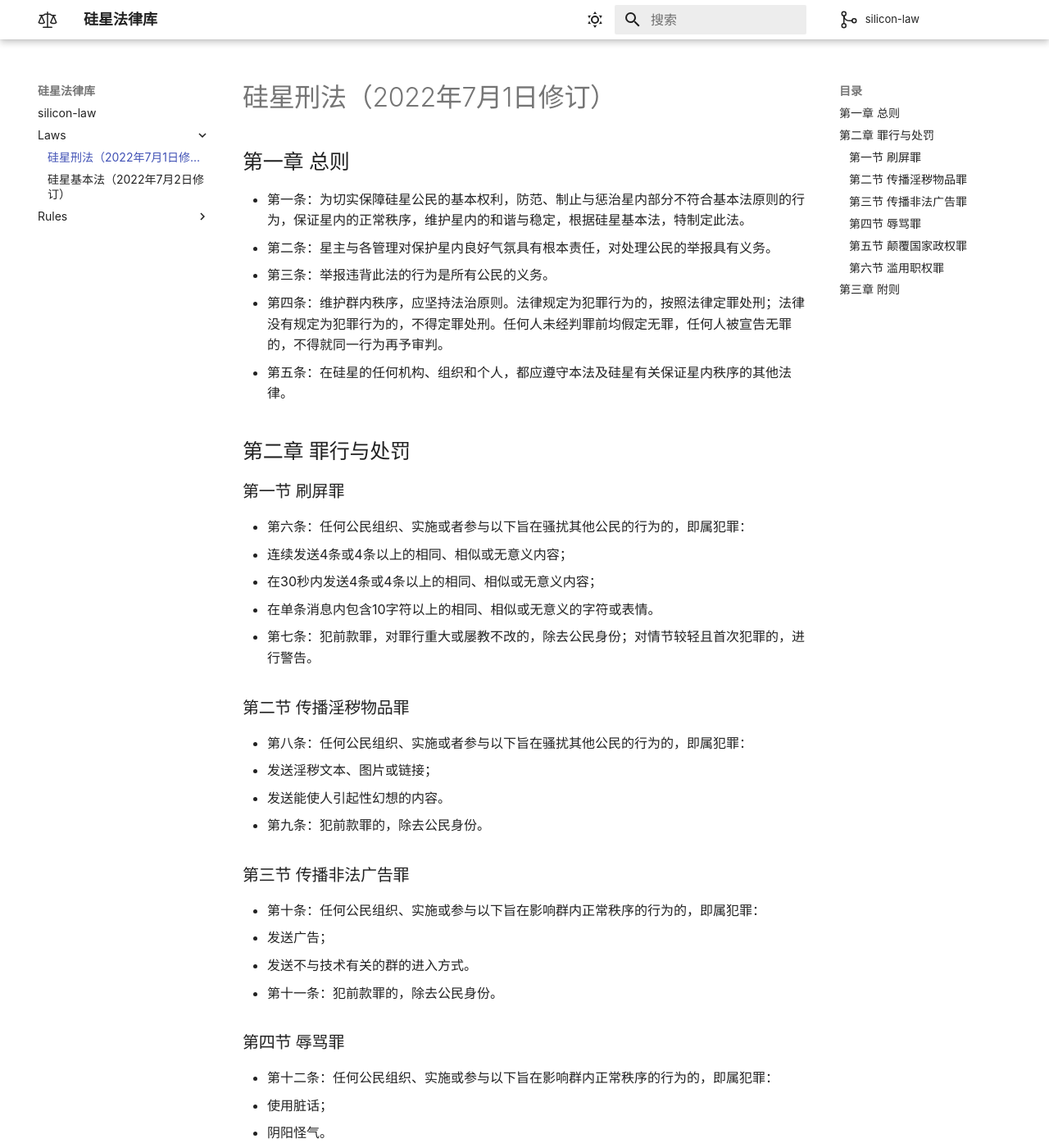
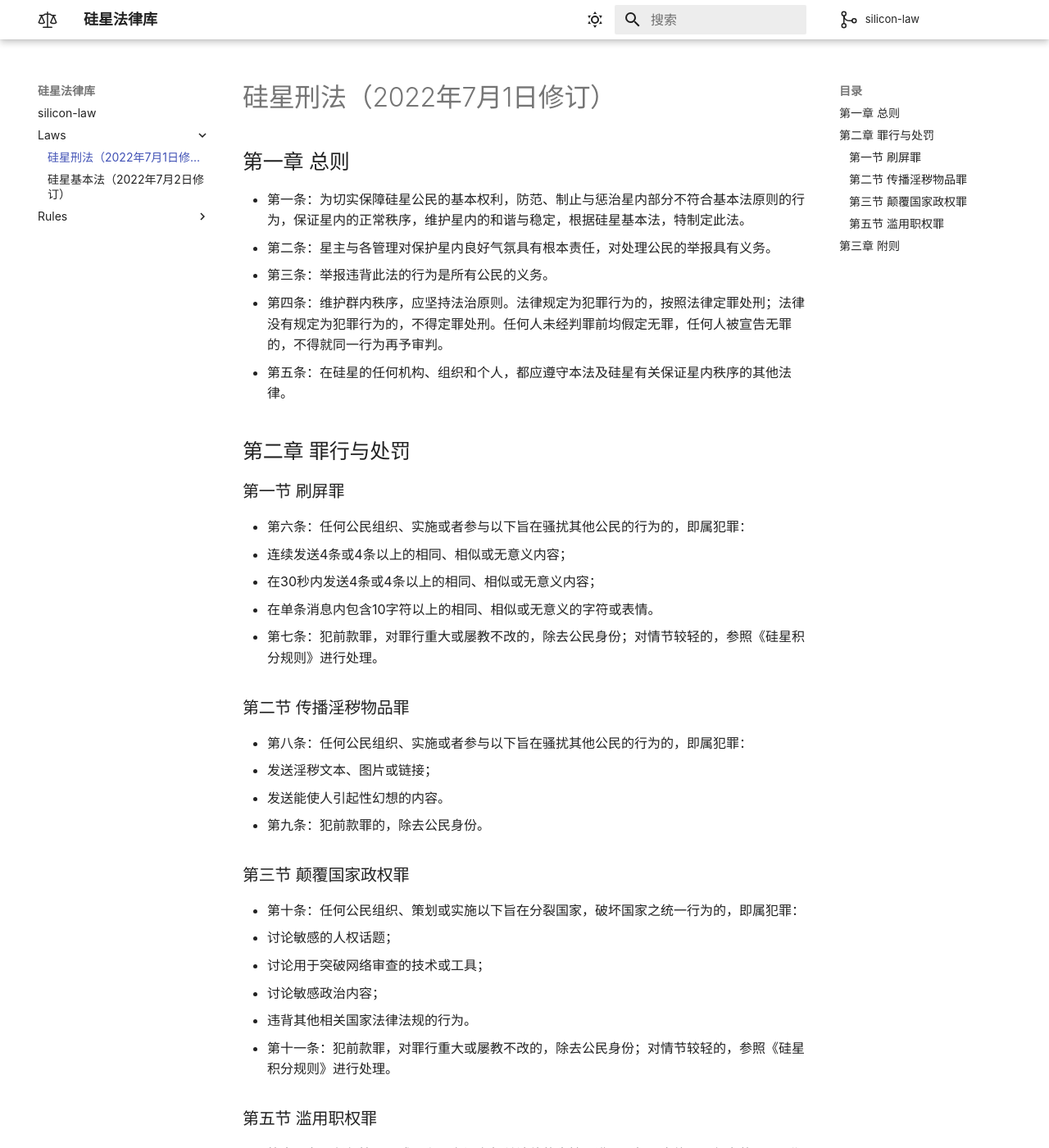
Before and after one commit to silicon-star-united-government/silicon-law, an MkDocs documentation site: the page built from docs/laws/硅星刑法.md, in a window 1280 px wide and 1400 px high. Shown: the whole window at 82% size. Built offline with MkDocs 1.6.1 and Material for MkDocs 9.7.7, drawn with Linux system fonts in a browser that asks for light colours; comment, search, counter and statistics services are not loaded; some of the changed text lies outside the part shown.

```diff
--- a/docs/laws/硅星刑法.md
+++ b/docs/laws/硅星刑法.md
@@ -11,38 +11,28 @@
 1. 连续发送4条或4条以上的相同、相似或无意义内容；
 2. 在30秒内发送4条或4条以上的相同、相似或无意义内容；
 3. 在单条消息内包含10字符以上的相同、相似或无意义的字符或表情。
-* 第七条：犯前款罪，对罪行重大或屡教不改的，除去公民身份；对情节较轻且首次犯罪的，进行警告。
+* 第七条：犯前款罪，对罪行重大或屡教不改的，除去公民身份；对情节较轻的，参照《硅星积分规则》进行处理。
 ### 第二节 传播淫秽物品罪
 * 第八条：任何公民组织、实施或者参与以下旨在骚扰其他公民的行为的，即属犯罪：
 1. 发送淫秽文本、图片或链接；
 2. 发送能使人引起性幻想的内容。
 * 第九条：犯前款罪的，除去公民身份。
-### 第三节 传播非法广告罪
-* 第十条：任何公民组织、实施或参与以下旨在影响群内正常秩序的行为的，即属犯罪：
-1. 发送广告；
-2. 发送不与技术有关的群的进入方式。
-* 第十一条：犯前款罪的，除去公民身份。
-### 第四节 辱骂罪
-* 第十二条：任何公民组织、实施或参与以下旨在影响群内正常秩序的行为的，即属犯罪：
-1. 使用脏话；
-2. 阴阳怪气。
-* 第十三条：犯前款罪，对情节较重或屡教不改的，除去公民身份；对情节较轻且首次或第二次犯罪的，进行警告。
-### 第五节 颠覆国家政权罪
-* 第十四条：任何公民组织、策划或实施以下旨在分裂国家，破坏国家之统一行为的，即属犯罪：
-1. 讨论人权话题；
+### 第三节 颠覆国家政权罪
+* 第十条：任何公民组织、策划或实施以下旨在分裂国家，破坏国家之统一行为的，即属犯罪：
+1. 讨论敏感的人权话题；
 2. 讨论用于突破网络审查的技术或工具；
 3. 讨论敏感政治内容；
 4. 违背其他相关国家法律法规的行为。
-* 第十五条：犯前款罪，对罪行重大或屡教不改的，除去公民身份；对情节较轻且首次犯罪的，进行警告。
-### 第六节 滥用职权罪
-* 第十六条：任何管理员或星主，在没有相关法律的支持下滥用职权，实施以下行为的，即属犯罪：
+* 第十一条：犯前款罪，对罪行重大或屡教不改的，除去公民身份；对情节较轻的，参照《硅星积分规则》进行处理。
+### 第五节 滥用职权罪
+* 第十二条：任何管理员或星主，在没有相关法律的支持下滥用职权，实施以下行为的，即属犯罪：
 1. 随意除去他人的公民身份；
 2. 随意加分扣分；
 3. 随意更改群名、群公告；
 4. 随意更改已正式生效的法律；
 5. 其他滥用职权的行为。
-* 第十七条：犯前款罪，对情节较重的，除去公民身份；对情节较轻的，除去公务，进行警告。
+* 第十三条：犯前款罪，对情节较重的，除去公民身份；对情节较轻的，除去公务，进行警告。
 ## 第三章 附则
-* 第十八条：本法在基本法的条款下，与其他相关法律具有平等地位。
-* 第十九条：本法的解释权属于星主与其他全体管理员。
-* 第二十条：本法自公布之日起施行。
+* 第十四条：本法在基本法的条款下，与其他相关法律具有平等地位。
+* 第十五条：本法的解释权属于星主、管理员及立法会成员。
+* 第十六条：本法自公布之日起施行。
--- a/mkdocs.yml
+++ b/mkdocs.yml
@@ -23,4 +23,9 @@ theme:
           name: Switch to light mode
     font:
       text: Noto Serif SC
+      code: Noto Sans Mono
     language: zh
+    markdown_extensions:
+      - pymdownx.highlight:
+        anchor_linenums: true
+      - pymdownx.superfences
--- a/requirements.txt
+++ b/requirements.txt
@@ -1,2 +1,3 @@
+pymdown-extensions==9.5
 mkdocs==1.3.0
 mkdocs-material==8.3.8
```
Also changed, not shown: docs/laws/硅星基本法.md (+48 -42 lines), docs/rules/硅星积分规则.md (+4 -8 lines).
